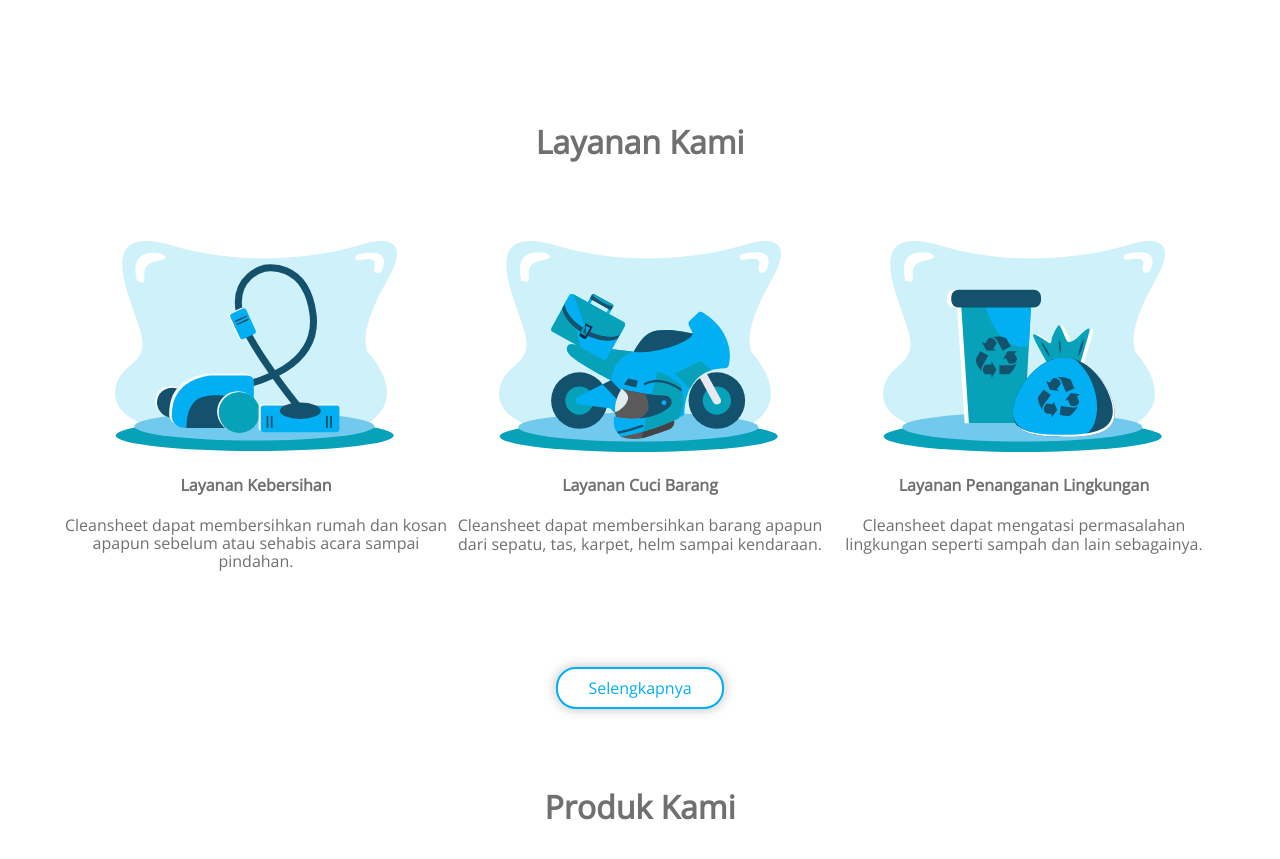
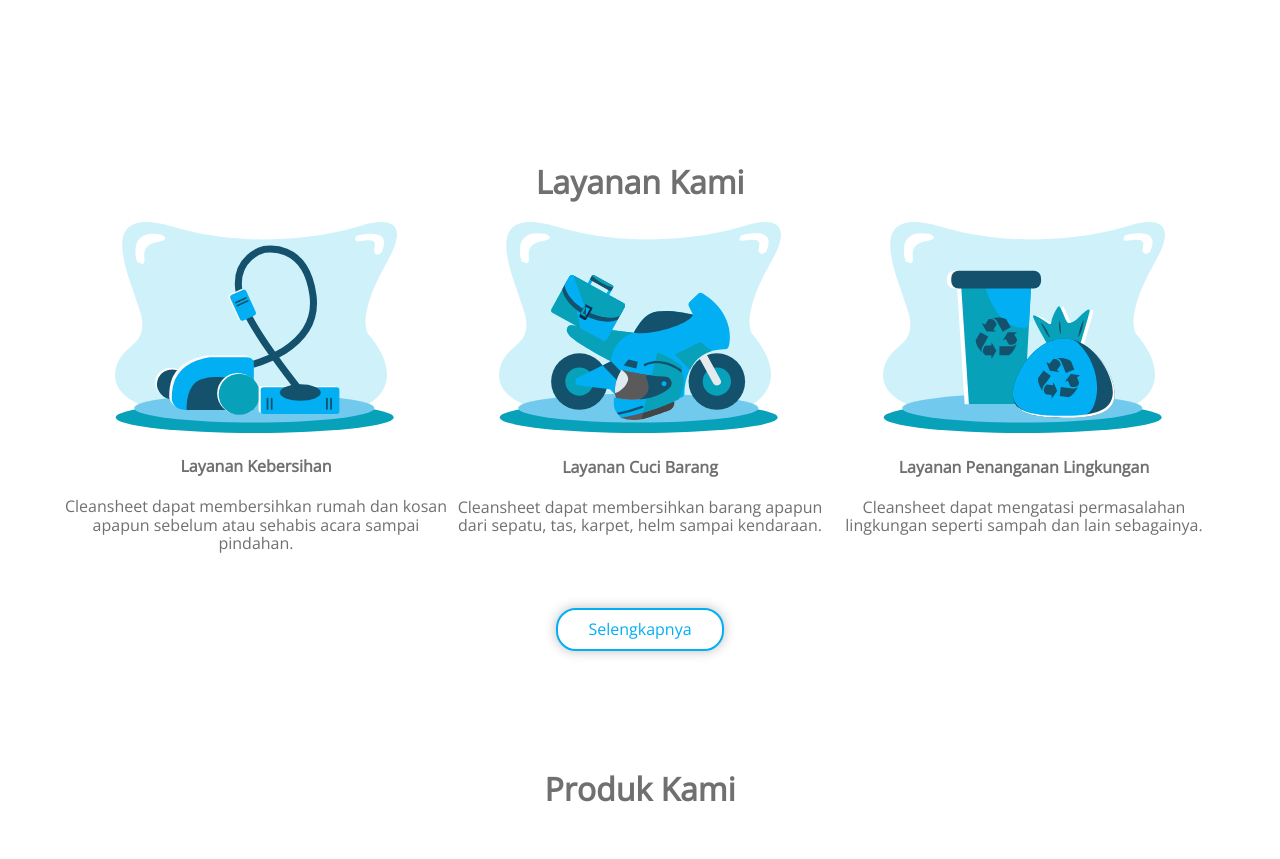
Before and after one commit to pramesywaraj/cleansheet_web, a React (Create React App) app: page / in a window 1280 px wide. Shown: the part 820-1679 px from the top of the page. Built offline with nearby package versions, Linux system fonts and the light colour scheme.

Commit message:
fix margin value

```diff
--- a/src/pages/landing_page/landingPage.js
+++ b/src/pages/landing_page/landingPage.js
@@ -64,7 +64,13 @@
     }
 
     return (
-        <section id="services">
+        <section
+            id="services"
+            className={`
+                ${landingPageStyle.sectionMargin}
+            `}
+
+        >
             <div className={`
                 ${landingPageStyle.serviceSection}
                 ${landingPageStyle.textAlignCenter}
@@ -124,8 +130,13 @@
 
 const ProductSection = () => {
     return (
-        <section id="products">
-            <div className={`${landingPageStyle.textAlignCenter}`}>
+        <section
+            className={`
+                ${landingPageStyle.sectionMargin}
+        `}>
+            <div className={`
+                ${landingPageStyle.textAlignCenter}
+            `}>
                 <h1>Produk Kami</h1>
             </div>
         </section>
--- a/src/pages/landing_page/landingPage.module.scss
+++ b/src/pages/landing_page/landingPage.module.scss
@@ -10,6 +10,10 @@
 
 .textAlignCenter {
     text-align: center;
+}
+
+.sectionMargin {
+    margin: 15vh 0;
 }
 
 .fullPageHeight {
@@ -46,15 +50,9 @@
 
 // Service Section
 .serviceSection {
-    margin: 10vh 0 ;
-
     .servicesCaption {
         width: 30vw;
     }
-}
-
-.servicesContainer {
-    margin: 10vh 0;
 }
 
 .servicesButtonMargin5 {
```
